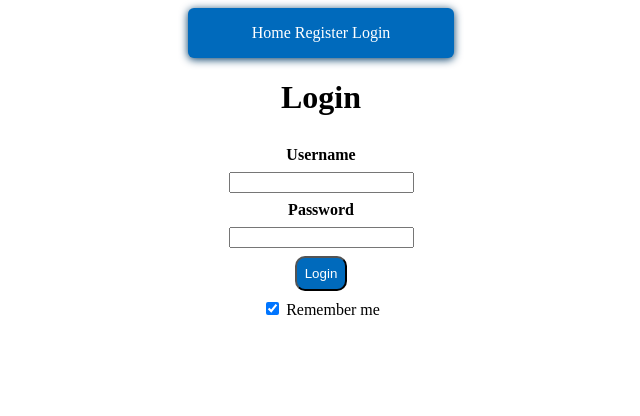
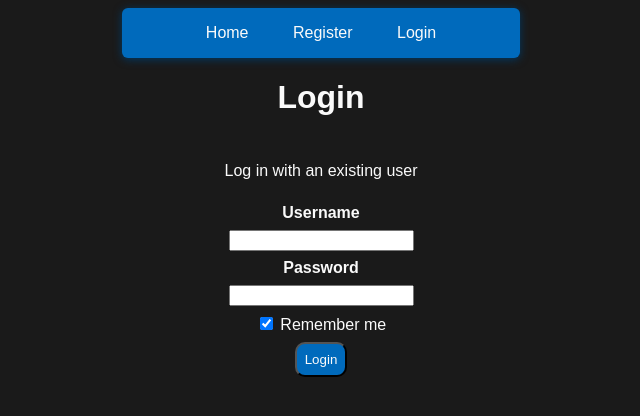
Before and after one commit to Ommp/htmlformsdemo, a plain HTML site: page login.html in a window 1280 px wide. Shown: the whole page, without its empty margins (319-959 px from the left). Drawn offline with Linux system fonts and the light colour scheme.

Commit message:
use dark theme add more information in login.html

```diff
--- a/login.html
+++ b/login.html
@@ -16,16 +16,19 @@
 
     <form action="">
         <h1>Login</h1>
+        <p>Log in with an existing user</p>
             <label for="username"><b>Username</b></label>
     <input type="text" name="username" required>
 
     <label for="password"><b>Password</b></label>
     <input type="password" name="password" required>
 
-    <button type="submit">Login</button>
     <label>
       <input type="checkbox" checked="checked" name="remember"> Remember me
     </label>
+
+    <button type="submit">Login</button>
+
 
 
     </form>
--- a/style.css
+++ b/style.css
@@ -1,3 +1,8 @@
+body {
+    background-color: #1a1a1a;
+    color: rgb(250, 250, 250);
+}
+
 .flex-container {
     display: flex;
     flex-direction: column;
@@ -10,12 +15,15 @@ nav {
     border-radius: 6px;
     padding: 1rem 4rem 1rem 4rem;
     box-shadow: 0 0.1rem 0.5rem #003964;
+    font-family: Arial, Helvetica, sans-serif;
 }
 
 nav a {
     text-decoration: none;
     text-transform: none;
-    color: white;
+    color: rgb(250, 250, 250);
+    margin-left: 20px;
+    margin-right: 20px;
 }
 
 form {
@@ -23,6 +31,7 @@ form {
     flex-direction: column;
     align-items: center;
     row-gap: 8px;
+    font-family: Arial, Helvetica, sans-serif;
 }
 
 h1 {
@@ -32,6 +41,10 @@ h1 {
 button {
     border-radius: 10px;
     background-color: #006abc;
-    color: white;
+    color: rgb(250, 250, 250);
     padding: 0.5rem;
 }
+
+button:hover {
+    background-color: #005ba0;
+}
```
